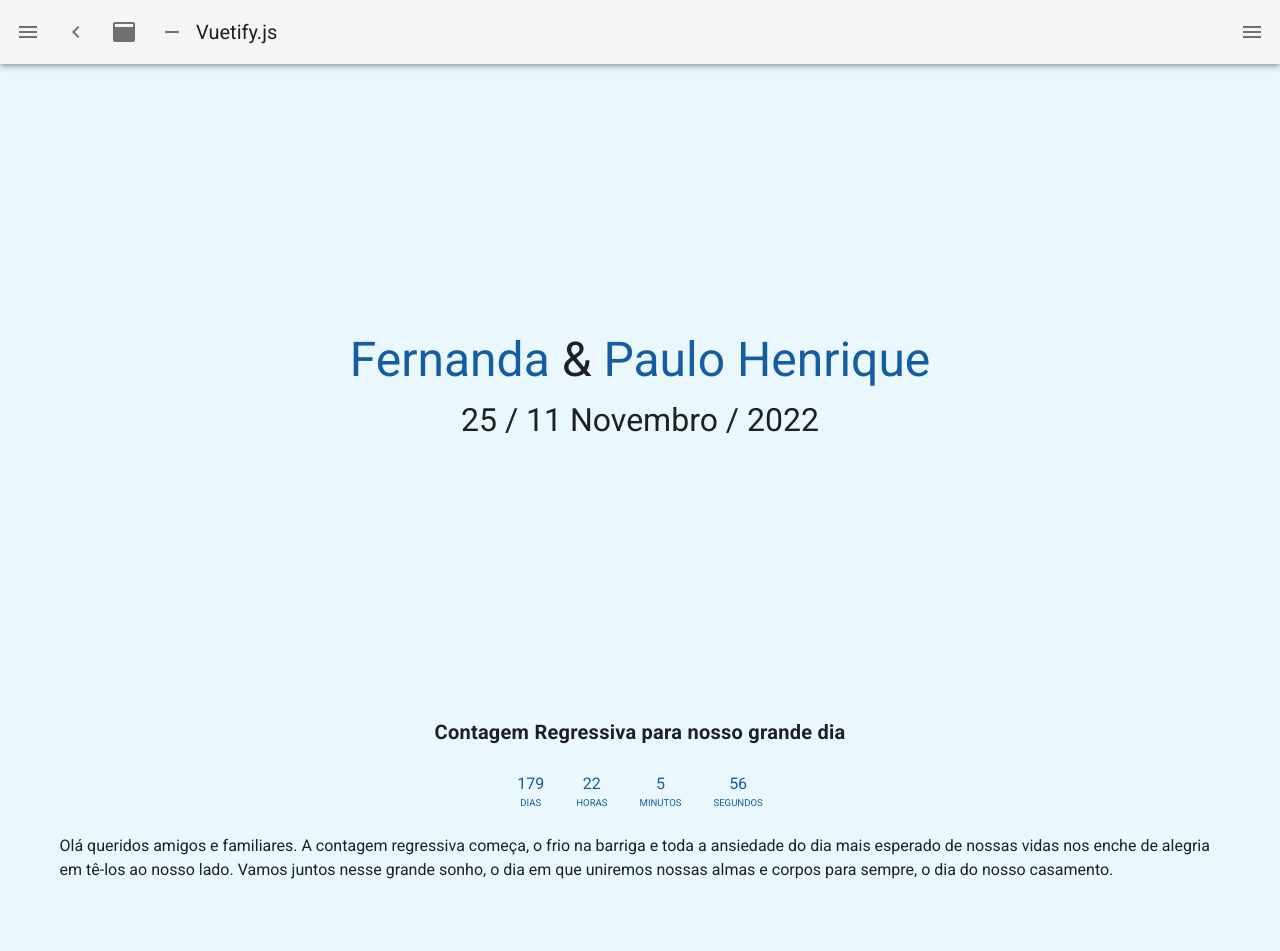
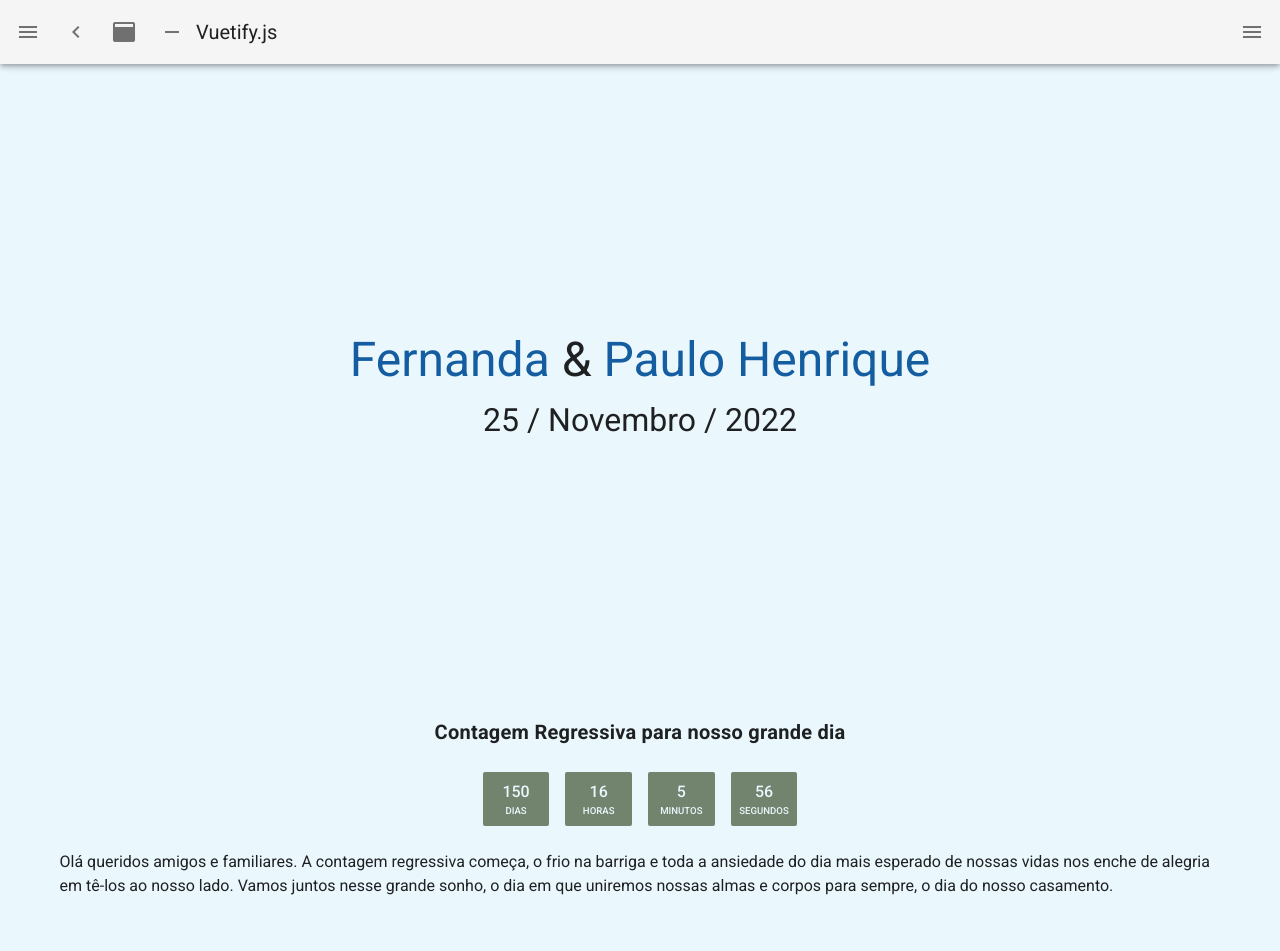
Before and after one commit to paulohpf/wedding-landing, a Nuxt app: page / in a window 1280 px wide. Shown: the top 951 px of the page. Built offline with nearby package versions, Linux system fonts and the light colour scheme.

Commit message:
Added styles to counter

```diff
--- a/components/CountDown.vue
+++ b/components/CountDown.vue
@@ -1,11 +1,11 @@
 <template>
-  <div class="countdown py-6">
-    <div class="calendar d-flex justify-center">
-      <div class="unit">{{ countdown.days }} <span>Dias</span></div>
-      <div class="unit">{{ countdown.hours }} <span>Horas</span></div>
-      <div class="unit">{{ countdown.minutes }} <span>Minutos</span></div>
-      <div class="unit">{{ countdown.seconds }} <span>Segundos</span></div>
-    </div>
+  <div class="countdown py-4 d-flex justify-center">
+    <v-row class="calendar pa-0 ma-0 justify-center">
+      <v-col cols="2" class="unit ma-2">{{ countdown.days }} <span>Dias</span></v-col>
+      <v-col cols="2" class="unit ma-2">{{ countdown.hours }} <span>Horas</span></v-col>
+      <v-col cols="2" class="unit ma-2">{{ countdown.minutes }} <span>Minutos</span></v-col>
+      <v-col cols="2" class="unit ma-2">{{ countdown.seconds }} <span>Segundos</span></v-col>
+    </v-row>
   </div>
 </template>
 
@@ -70,12 +70,17 @@ export default {
 <style lang="scss" scoped>
 .countdown {
   .calendar {
+    max-width: 400px;
     .unit {
       display: flex;
       flex-direction: column;
       text-align: center;
-      padding: 0 16px;
-      color: #145da0;
+      margin: 0 16px;
+      padding: 8px;
+      color: #eaf8fe;
+      background: rgb(114, 131, 110);
+      border-radius: 2px;
+      font-weight: 500;
 
       > span {
         font-size: 0.6em !important;
--- a/pages/index.vue
+++ b/pages/index.vue
@@ -9,7 +9,7 @@
             <span class="engaged">Fernanda</span> &
             <span class="engaged">Paulo Henrique</span>
           </div>
-          <div class="date">25 / 11 Novembro / 2022</div>
+          <div class="date">25 / Novembro / 2022</div>
         </div>
       </v-img>
     </div>
@@ -20,7 +20,7 @@
             Contagem Regressiva para nosso grande dia
           </h2>
 
-          <CountDown :deadline="new Date(2022, 11, 25)" />
+          <CountDown :deadline="new Date(2022, 10, 25, 18)" />
 
           <p>
             Olá queridos amigos e familiares. A contagem regressiva começa, o
```
